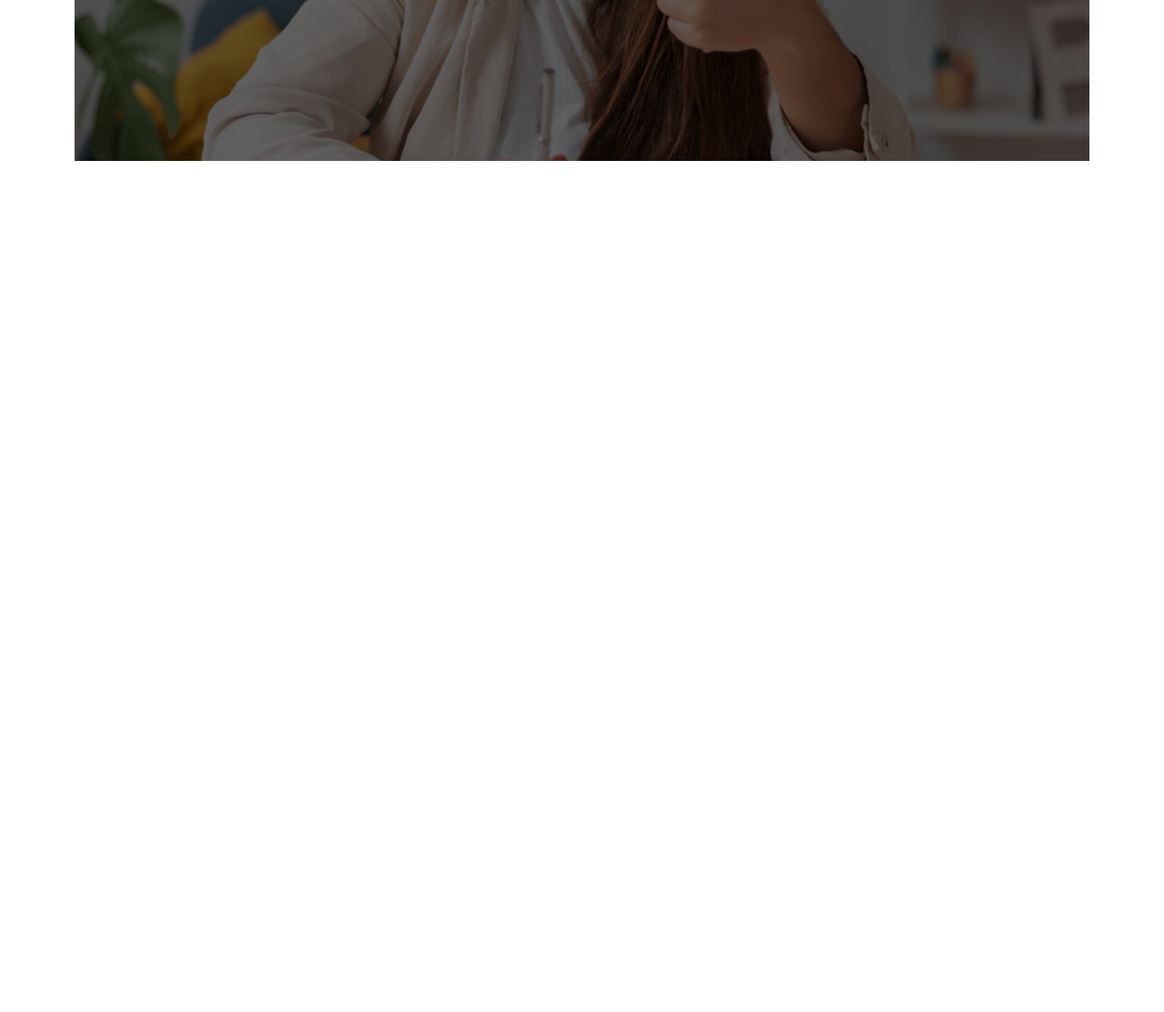
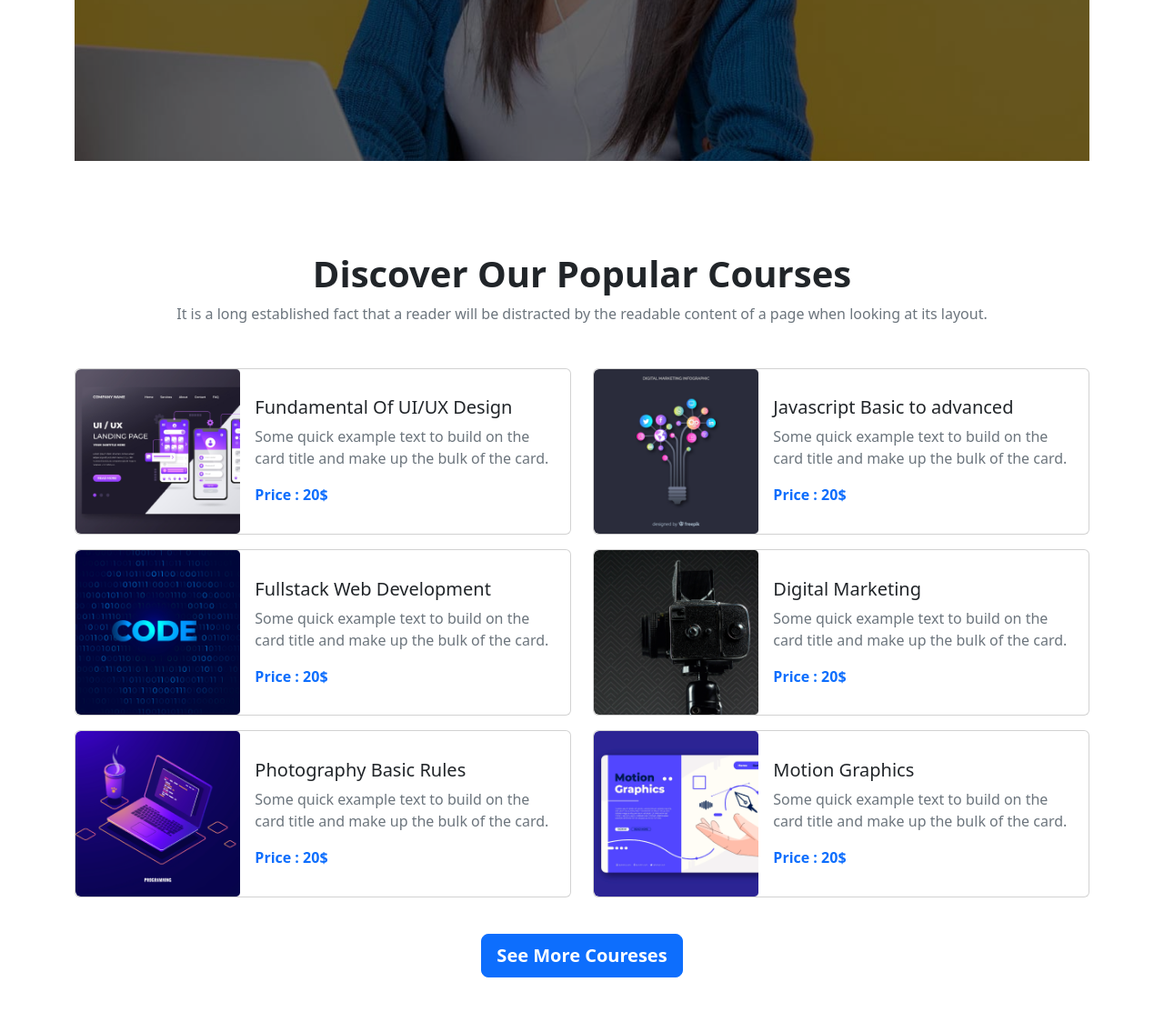
Before and after one commit to khandaker-md-yasin-arafat/edu-care, a plain HTML site: page index.html in a window 1280 px wide. Shown: the part 549-1662 px from the top of the page at 91% size. Before the commit the page ends 800 px from the top, so only its background shows below. Drawn offline with nearby package versions, Linux system fonts and the light colour scheme.

Commit message:
courses part end

```diff
--- a/index.html
+++ b/index.html
@@ -13,8 +13,8 @@
 <body>
     <!-- Header Part Start -->
     <header>
+      <section>
         <!-- Navbar Start -->
-        <section>
         <div class="container">
           <nav class="navbar navbar-expand-lg mt-4">
             <div class="container-fluid">
@@ -25,22 +25,22 @@
               <div class="collapse navbar-collapse" id="navbarSupportedContent">
                 <ul class="navbar-nav me-auto mb-2 mb-lg-0 px-5">
                     <li class="nav-item px-3">
-                            <a class="nav-link active fs-5" aria-current="page" href="#">Home</a>
+                    <a class="nav-link active fs-5 text-secondary" aria-current="page" href="#">Home</a>
                     </li>
                     <li class="nav-item px-3">
-                            <a class="nav-link active fs-5" aria-current="page" href="#">About</a>
+                    <a class="nav-link active fs-5 text-secondary" aria-current="page" href="#">About</a>
                     </li>
                     <li class="nav-item px-3">
-                            <a class="nav-link active fs-5" aria-current="page" href="#">Deals</a>
+                    <a class="nav-link active fs-5 text-secondary" aria-current="page" href="#">Deals</a>
                     </li>
                     <li class="nav-item px-3">
-                            <a class="nav-link active fs-5" aria-current="page" href="#">Courses</a>
+                    <a class="nav-link active fs-5 text-secondary" aria-current="page" href="#">Courses</a>
                     </li>
                     <li class="nav-item px-3">
-                            <a class="nav-link active fs-5" aria-current="page" href="#">Success</a>
+                    <a class="nav-link active fs-5 text-secondary" aria-current="page" href="#">Success</a>
                     </li>
                     <li class="nav-item px-3">
-                            <a class="nav-link active fs-5" aria-current="page" href="#">Register</a>
+                    <a class="nav-link active fs-5 text-secondary" aria-current="page" href="#">Register</a>
                     </li>
                 </ul>
                 <form class="d-flex" role="search">
@@ -51,27 +51,26 @@
             </div>
           </nav>
         </div>
-        </section>
         <!-- Navbar End -->
+
         <!-- Slider Start -->
-        <section>
         <div class="container">
-                <div id="carouselExampleCaptions" class="carousel slide mt-4" data-bs-ride="false">
+          <div id="carouselExampleCaptions" class="carousel slide mt-4" data-bs-ride="carousel">
             <div class="carousel-inner">
-                      <div class="carousel-item active">
+              <div class="carousel-item active" data-bs-interval="3000">
                 <img src="images/cover/cover-1.jpg" class="d-block w-100" alt="...">
                 <div class="carousel-caption d-none d-md-block">
                   <h1>Get Started Digital Learning</h1>
                   <p class="mt-4">It is a long established fact that a reader will be distracted by the readable content of a page when looking at its layout.</p>
-                          <button type="button" class="btn btn-primary fs-4 fw-bold py-3 px-5 mt-4">Get Started</button>
+                  <button type="button" class="btn btn-primary btn-lg fs-5 fw-bold mt-4">Get Started</button>
                 </div>
               </div>
-                      <div class="carousel-item">
+              <div class="carousel-item" data-bs-interval="3000">
                 <img src="images/cover/cover-2.jpg" class="d-block w-100" alt="...">
                 <div class="carousel-caption d-none d-md-block">
                   <h1>Get Started Digital Learning</h1>
                   <p class="mt-4">It is a long established fact that a reader will be distracted by the readable content of a page when looking at its layout.</p>
-                          <button type="button" class="btn btn-primary fs-4 fw-bold py-3 px-5 mt-4">Get Started</button>
+                  <button type="button" class="btn btn-primary btn-lg fs-5 fw-bold mt-4">Get Started</button>
                 </div>
               </div>
               <div class="carousel-item">
@@ -79,7 +78,8 @@
                 <div class="carousel-caption d-none d-md-block">
                   <h1>Get Started Digital Learning</h1>
                   <p class="mt-4">It is a long established fact that a reader will be distracted by the readable content of a page when looking at its layout.</p>
-                          <button type="button" class="btn btn-primary fs-4 fw-bold py-3 px-5 mt-4">Get Started</button>
+                  <button type="button" class="btn btn-primary btn-lg fs-5 fw-bold mt-4">Get Started</button>
+                </div>
               </div>
             </div>
             <button class="carousel-control-prev" type="button" data-bs-target="#carouselExampleCaptions" data-bs-slide="prev">
@@ -92,14 +92,116 @@
             </button>
           </div>
         </div>
+        <!-- Slider End -->
       </section>
-        <!-- Slider End -->
     </header>
     <!-- Header Part End -->
 
     <!-- Main Part Start -->
     <main>
-
+      <!-- Courses Part Start -->
+      <section>
+        <div class="container">
+          <div class="text-center">
+            <h1 class="fw-bold">Discover Our Popular Courses</h1>
+            <p class="text-secondary">It is a long established fact that a reader will be distracted by the readable content of a page when looking at its layout.</p>
+          </div>
+          <div class="row mt-5">
+            <div class="col-md-6">
+              <div class="card mb-3" style="max-width: 640px;">
+                <div class="row g-0">
+                  <div class="col-md-4">
+                    <img src="images/course/course-1.png" class="img-fluid rounded-start" alt="...">
+                  </div>
+                  <div class="col-md-8 d-flex align-items-center">
+                    <div class="card-body">
+                      <h5 class="card-title">Fundamental Of UI/UX Design</h5>
+                      <p class="card-text text-secondary">Some quick example text to build on the card title and make up the bulk of the card.</p>
+                      <p class="card-text text-primary fw-bold">Price : 20$</p>
+                    </div>
+                  </div>
+                </div>
+              </div>
+              <div class="card mb-3" style="max-width: 640px;">
+                <div class="row g-0">
+                  <div class="col-md-4">
+                    <img src="images/course/course-2.png" class="img-fluid rounded-start" alt="...">
+                  </div>
+                  <div class="col-md-8 d-flex align-items-center">
+                    <div class="card-body">
+                      <h5 class="card-title">Fullstack Web Development</h5>
+                      <p class="card-text text-secondary">Some quick example text to build on the card title and make up the bulk of the card.</p>
+                      <p class="card-text text-primary fw-bold">Price : 20$</p>
+                    </div>
+                  </div>
+                </div>
+              </div>
+              <div class="card mb-3" style="max-width: 640px;">
+                <div class="row g-0">
+                  <div class="col-md-4">
+                    <img src="images/course/course-3.png" class="img-fluid rounded-start" alt="...">
+                  </div>
+                  <div class="col-md-8 d-flex align-items-center">
+                    <div class="card-body">
+                      <h5 class="card-title">Photography Basic Rules</h5>
+                      <p class="card-text text-secondary">Some quick example text to build on the card title and make up the bulk of the card.</p>
+                      <p class="card-text text-primary fw-bold">Price : 20$</p>
+                    </div>
+                  </div>
+                </div>
+              </div>
+            </div>
+            <div class="col-md-6">
+              <div class="card mb-3" style="max-width: 640px;">
+                <div class="row g-0">
+                  <div class="col-md-4">
+                    <img src="images/course/course-4.png" class="img-fluid rounded-start" alt="...">
+                  </div>
+                  <div class="col-md-8 d-flex align-items-center">
+                    <div class="card-body">
+                      <h5 class="card-title">Javascript Basic to advanced</h5>
+                      <p class="card-text text-secondary">Some quick example text to build on the card title and make up the bulk of the card.</p>
+                      <p class="card-text text-primary fw-bold">Price : 20$</p>
+                    </div>
+                  </div>
+                </div>
+              </div>
+              <div class="card mb-3" style="max-width: 640px;">
+                <div class="row g-0">
+                  <div class="col-md-4">
+                    <img src="images/course/course-5.png" class="img-fluid rounded-start" alt="...">
+                  </div>
+                  <div class="col-md-8 d-flex align-items-center">
+                    <div class="card-body">
+                      <h5 class="card-title">Digital Marketing</h5>
+                      <p class="card-text text-secondary">Some quick example text to build on the card title and make up the bulk of the card.</p>
+                      <p class="card-text text-primary fw-bold">Price : 20$</p>
+                    </div>
+                  </div>
+                </div>
+              </div>
+              <div class="card mb-3" style="max-width: 640px;">
+                <div class="row g-0">
+                  <div class="col-md-4">
+                    <img src="images/course/course-6.png" class="img-fluid rounded-start" alt="...">
+                  </div>
+                  <div class="col-md-8 d-flex align-items-center">
+                    <div class="card-body">
+                      <h5 class="card-title">Motion Graphics</h5>
+                      <p class="card-text text-secondary">Some quick example text to build on the card title and make up the bulk of the card.</p>
+                      <p class="card-text text-primary fw-bold">Price : 20$</p>
+                    </div>
+                  </div>
+                </div>
+              </div>
+            </div>
+          </div>
+          <div class="text-center">
+            <button type="button" class="btn btn-primary btn-lg fs-5 fw-bold mt-4">See More Coureses</button>
+          </div>
+        </div>
+      </section>
+      <!-- Courses Part End -->
     </main>
     <!-- Main Part End -->
 
--- a/styles/style.css
+++ b/styles/style.css
@@ -1,6 +1,9 @@
 *{
     margin: 0;
     padding: 0;
+}
+section{
+    margin-bottom: 100px;
 }
 .carousel-item::before{
     content: "";
@@ -25,3 +28,9 @@
 .carousel-caption p{
     font-size: 21px;
 }
+.course-title h1{
+
+}
+.course-title p{
+
+}
```
Lines whose indentation alone changed are shown as unchanged.
